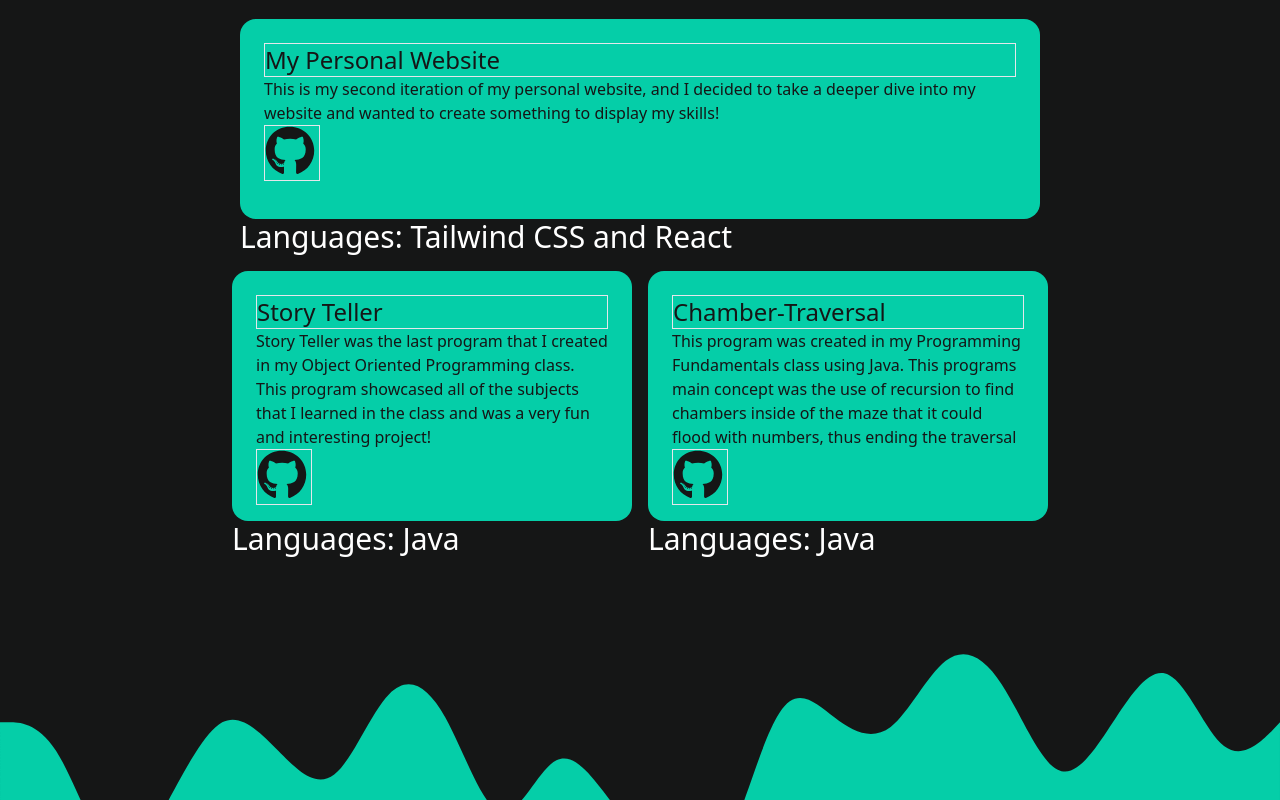
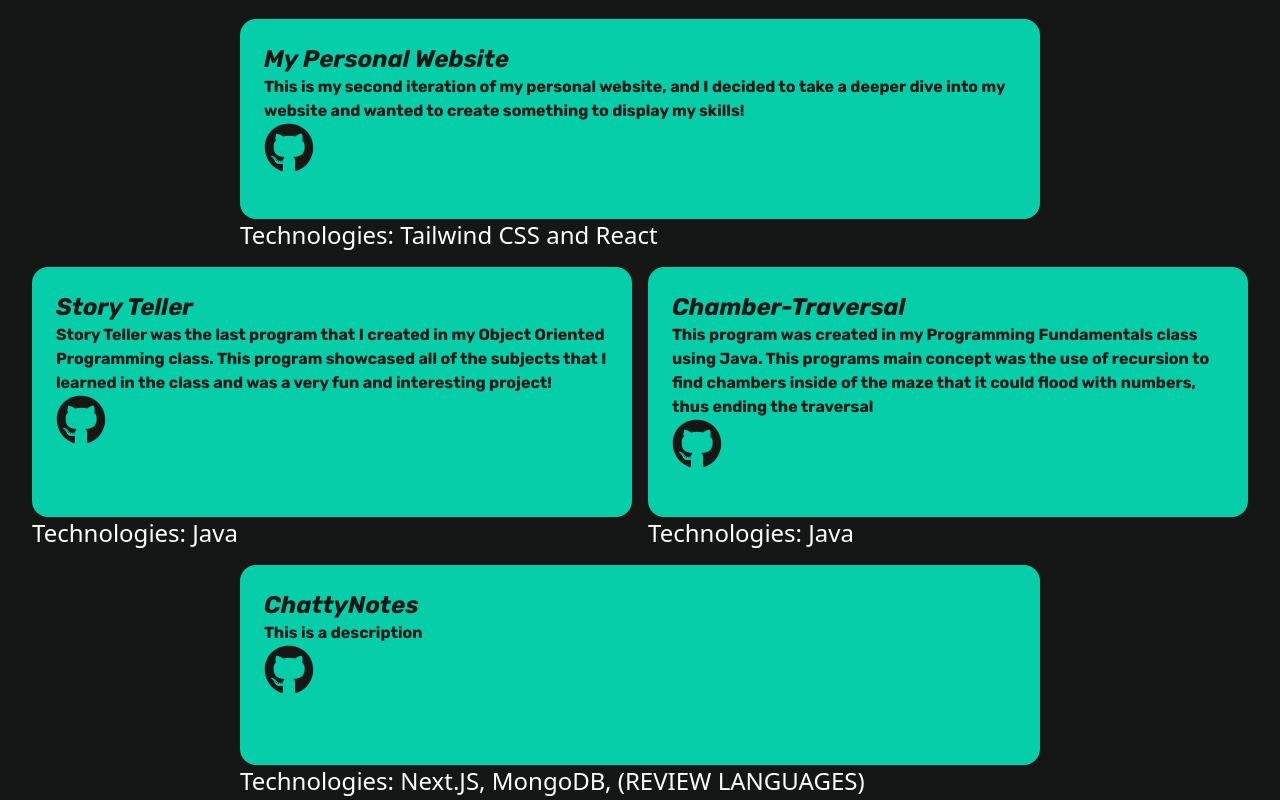
Before and after one commit to rplewi/PersonalWebsiteV3, a React (Vite) app: page / in a window 1280 px wide. Shown: the part 2680-3480 px from the top of the page. Built offline with nearby package versions, Linux system fonts and the light colour scheme.

Commit message:
updated Projects section

```diff
--- a/src/components/Project.jsx
+++ b/src/components/Project.jsx
@@ -16,15 +16,15 @@ export default function Project({name, desc, delay, height, width, githubLink, l
 
     return (
         <div ref = {ref}>
-        <div style = {{height:height, width: width}} className = "bg-color4 p-6 rounded-2xl text-color2 hover:-translate-y-2 flex flex-col">
-            <h className = "text-2xl border">{name}</h>
+        <div style = {{height:height, width: width}} className = "bg-color4 p-6 rounded-2xl text-color2 hover:-translate-y-2 flex flex-col font-rubik">
+            <h className = "text-2xl font-bold italic">{name}</h>
             <p> {desc} </p>
-            <a className = "border h-14 w-14" href="githubLink">
-                <button ><FaGithub className = "hover:text-white "size = "50"/></button>
+            <a className = "h-14 w-14" href={githubLink}>
+                <button ><FaGithub className = "hover:text-white "size = "50" /></button>
             </a>
 
         </div>
-        <h className = "text-3xl text-white ">Languages: {languages}</h>
+            <h className = "text-2xl text-white ">Technologies: {languages}</h>
         </div>
     )
 }
--- a/src/components/Projects.jsx
+++ b/src/components/Projects.jsx
@@ -1,20 +1,30 @@
-import { BiFullscreen } from "react-icons/bi"
 import Project from "./Project"
 
 const Projects = () => {
 
     return (
         <div className = "pt-20 w-full h-full flex flex-col items-center">
-            <div className = "flex justify-center items-center text-color2 bg-color4 rounded-2xl p-6 text-center text-6xl">Projects</div>
+            <div className = "flex justify-center items-center text-color2 bg-color4 rounded-2xl p-6 text-center text-6xl font-rubik italic">Projects</div>
             <div className = " pt-10 pb-20 gap-4 grid grid-cols-2 justify-items-center ">
                     <div className = "col-span-2 ">
-                    <Project languages = {"Tailwind CSS and React"}name = {"My Personal Website"} height = {200} width = {800} desc = {"This is my second iteration of my personal website, and I decided to take a deeper dive into my website and wanted to create something to display my skills!"} delay = {500}/>
+                        <Project languages = {"Tailwind CSS and React"} name = {"My Personal Website"} githubLink={"https://github.com/rplewi/PersonalWebsiteV3"}height = {200} width = {800} desc = {"This is my second iteration of my personal website, and I decided to take a deeper dive into my website and wanted to create something to display my skills!"} delay = {500}/>
                     </div>
-                    <div className = "row-span-2 ">
-                    <Project languages = {"Java"}githubLink = {""} name = {"Story Teller"} height = {250} width = {400} desc = {"Story Teller was the last program that I created in my Object Oriented Programming class. This program showcased all of the subjects that I learned in the class and was a very fun and interesting project! "} delay = {700} />
+                    <div className = "row-span-2">
+                        <Project languages = {"Java"} githubLink = {"https://github.com/rplewi/lewis_cpsc24500/tree/main/StoryTeller"} name = {"Story Teller"} height = {250} width = {600} desc =
+                        {"Story Teller was the last program that I created in my Object Oriented Programming class. This program showcased all of the subjects that I learned in the class and was a very fun and interesting project! "}
+                        delay = {700} />
                     </div>
-                    <div className = "row-span-2 ">
-                    <Project languages = {"Java"}githubLink = {"https://github.com/rplewi/PersonalWebsiteV3"} name = {"Chamber-Traversal"} height = {250} width = {400} desc = {"This program was created in my Programming Fundamentals class using Java. This programs main concept was the use of recursion to find chambers inside of the maze that it could flood with numbers, thus ending the traversal  "} delay = {900}/>
+                    <div className = "row-span-2">
+                        <Project languages = {"Java"} githubLink =
+                        {"https://github.com/rplewi/ProgrammingFundamentals/blob/main/Week3-4/project3code/src/main/java/org/example/Main.java"}
+                        name = {"Chamber-Traversal"} height = {250} width = {600}
+                        desc = {"This program was created in my Programming Fundamentals class using Java. This programs main concept was the use of recursion to find chambers inside of the maze that it could flood with numbers, thus ending the traversal  "}
+                        delay = {900}/>
+                    </div>
+                    <div className="col-span-2">
+                        <Project languages = {"Next.JS, MongoDB, (REVIEW LANGUAGES)"}
+                        githubLink={""} name={"ChattyNotes"}
+                        desc={"This is a description "} height = {200} width = {800} delay={1000}></Project>
                     </div>
             </div>
         </div>
```
